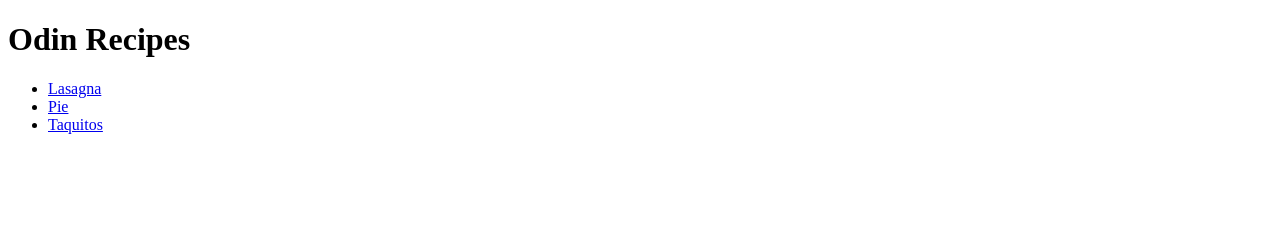
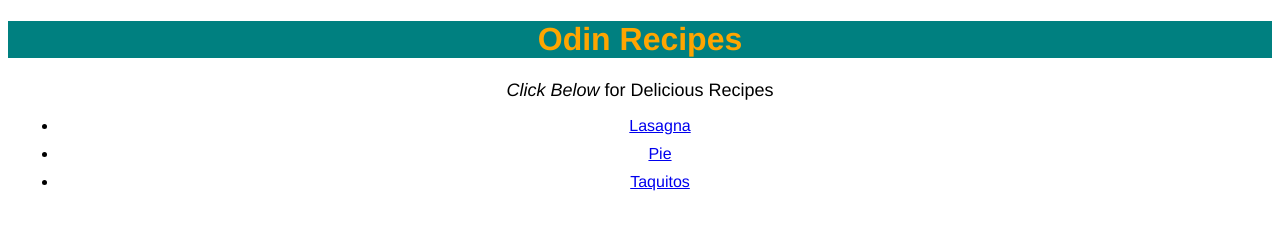
Before and after one commit to chrisrclark/odin-recipes, a plain HTML site: page index.html in a window 1280 px wide. Drawn offline with Linux system fonts and the light colour scheme.

Commit message:
edited style.css

```diff
--- a/index.html
+++ b/index.html
@@ -1,11 +1,13 @@
 <!DOCTYPE html>
 <html lang="en">
     <head>
+        <link rel="stylesheet" href="style.css">
         <meta charset="utf-8">
         <title>Odin Recipes</title>
     </head>
     <body>
         <h1>Odin Recipes</h1>
+        <h2><em>Click Below</em> for Delicious Recipes</h2>
         <ul>
             <li><a href="recipes/lasagna.html">Lasagna</a></li>
             <li><a href="recipes/pie.html">Pie</a></li>
--- a/style.css
+++ b/style.css
@@ -0,0 +1,21 @@
+* {
+    font-family: Helvetica, sans-serif;
+
+}
+h2 {
+    font-weight: 200;
+    font-size: 18px;
+    text-align: center;
+}
+h1 {
+    background-color: teal;
+    color: orange;
+    text-align: center;
+}
+li {
+    margin: 10px;
+    text-align: center;
+}
+ul {
+    text-align: center;
+}
```
